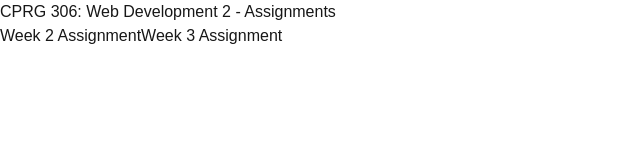
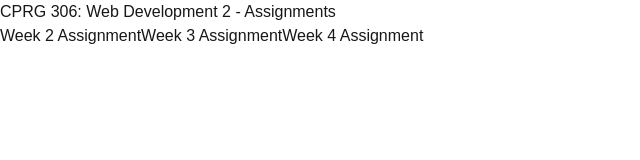
Before and after one commit to MalekMansour/cprg306-assignments, a Next.js app: page / in a window 1280 px wide. Shown: the top 160 px of the page, without its empty margins (0-640 px from the left). Built offline with nearby package versions, Linux system fonts and the light colour scheme.

Commit message:
Update page.js

```diff
--- a/app/page.js
+++ b/app/page.js
@@ -3,7 +3,8 @@ export default function Page() {
       <main>
         <h1>CPRG 306: Web Development 2 - Assignments</h1>
           <a href="/week-2">Week 2 Assignment</a>
-          <a href="/week-2">Week 3 Assignment</a>
+          <a href="/week-3">Week 3 Assignment</a>
+          <a href="/week-4">Week 4 Assignment</a>
       </main>
     );
 }
```
